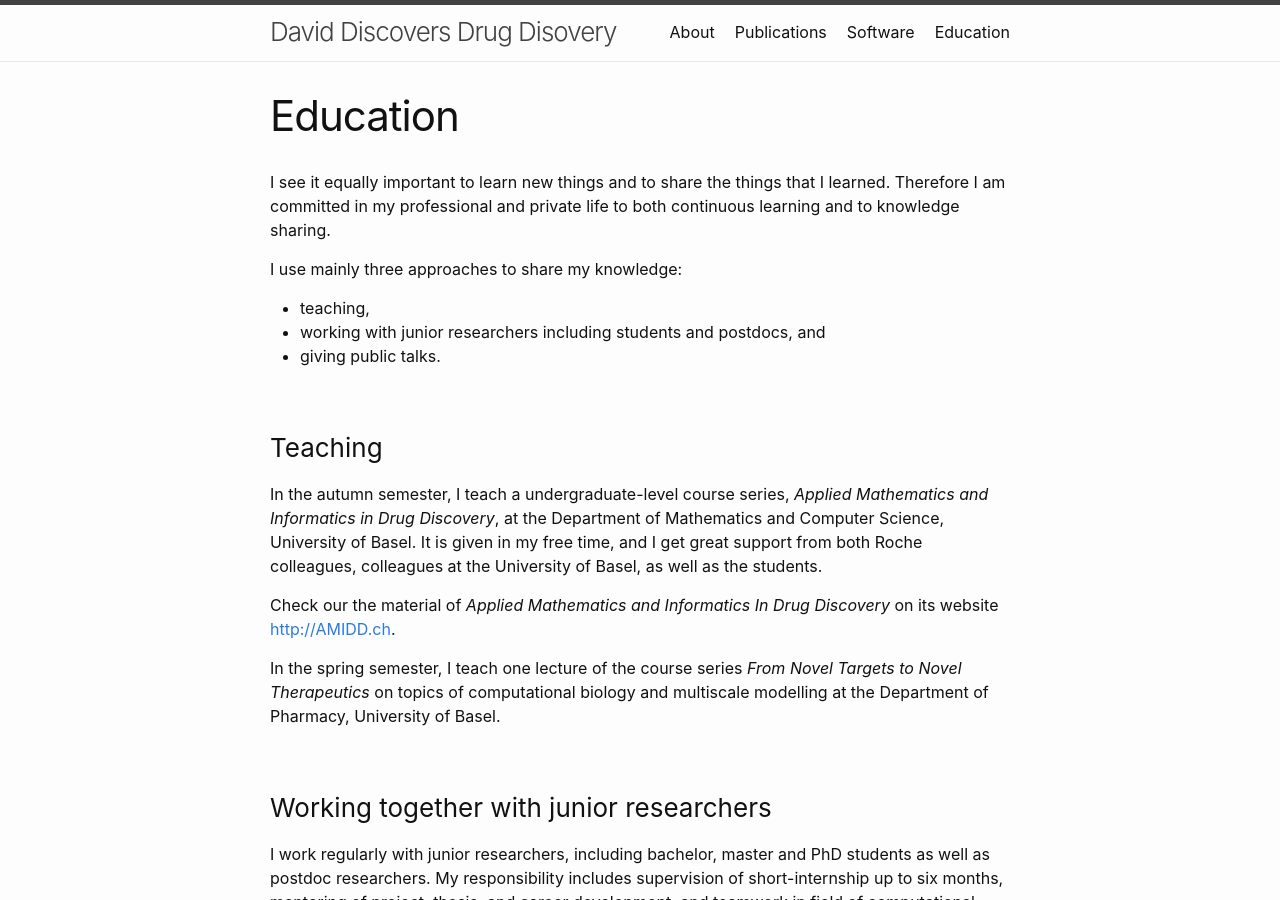
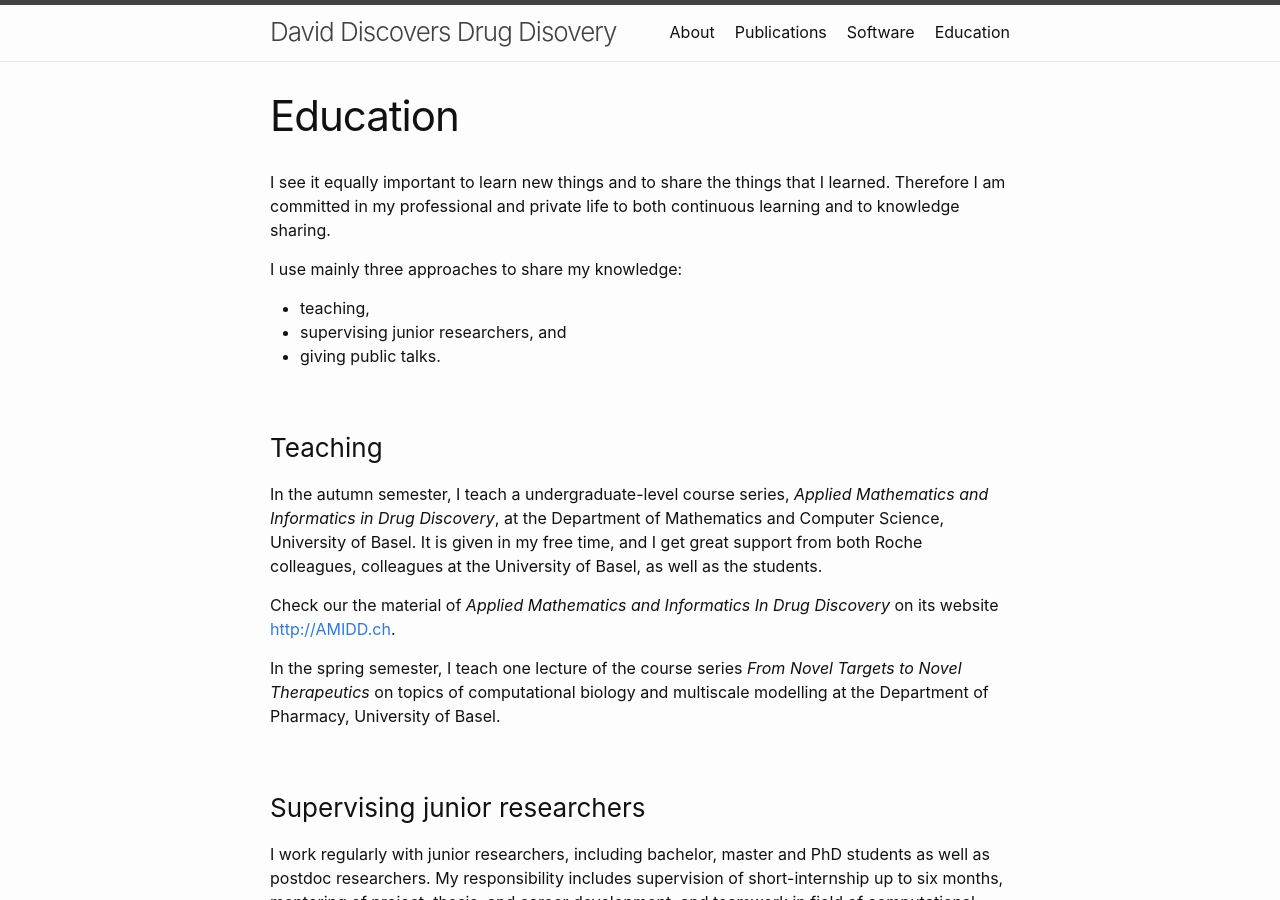
Before and after one commit to Accio/accio.github.io, a Jekyll site: the page built from _pages/education.md, in a window 1280 px wide and 900 px high. Built offline with Jekyll 4.4.1, drawn with Linux system fonts in a browser that asks for light colours.

Commit message:
shorten sentences

```diff
--- a/_pages/education.md
+++ b/_pages/education.md
@@ -11,7 +11,7 @@ continuous learning and to knowledge sharing.
 
 I use mainly three approaches to share my knowledge:
 * teaching,
-* working with junior researchers including students and postdocs, and
+* supervising junior researchers, and
 * giving public talks.
 
 ### Teaching
@@ -22,7 +22,7 @@ Check our the material of *Applied Mathematics and Informatics In Drug Discovery
 
 In the spring semester, I teach one lecture of the course series *From Novel Targets to Novel Therapeutics* on topics of computational biology and multiscale modelling at the Department of Pharmacy, University of Basel.
 
-### Working together with junior researchers
+### Supervising junior researchers
 
 I work regularly with junior researchers, including bachelor, master and PhD students as well as postdoc researchers. My responsibility includes supervision of short-internship up to six months, mentoring of project, thesis, and career development, and teamwork in field of computational biology and its application in drug discovery.
 
```
